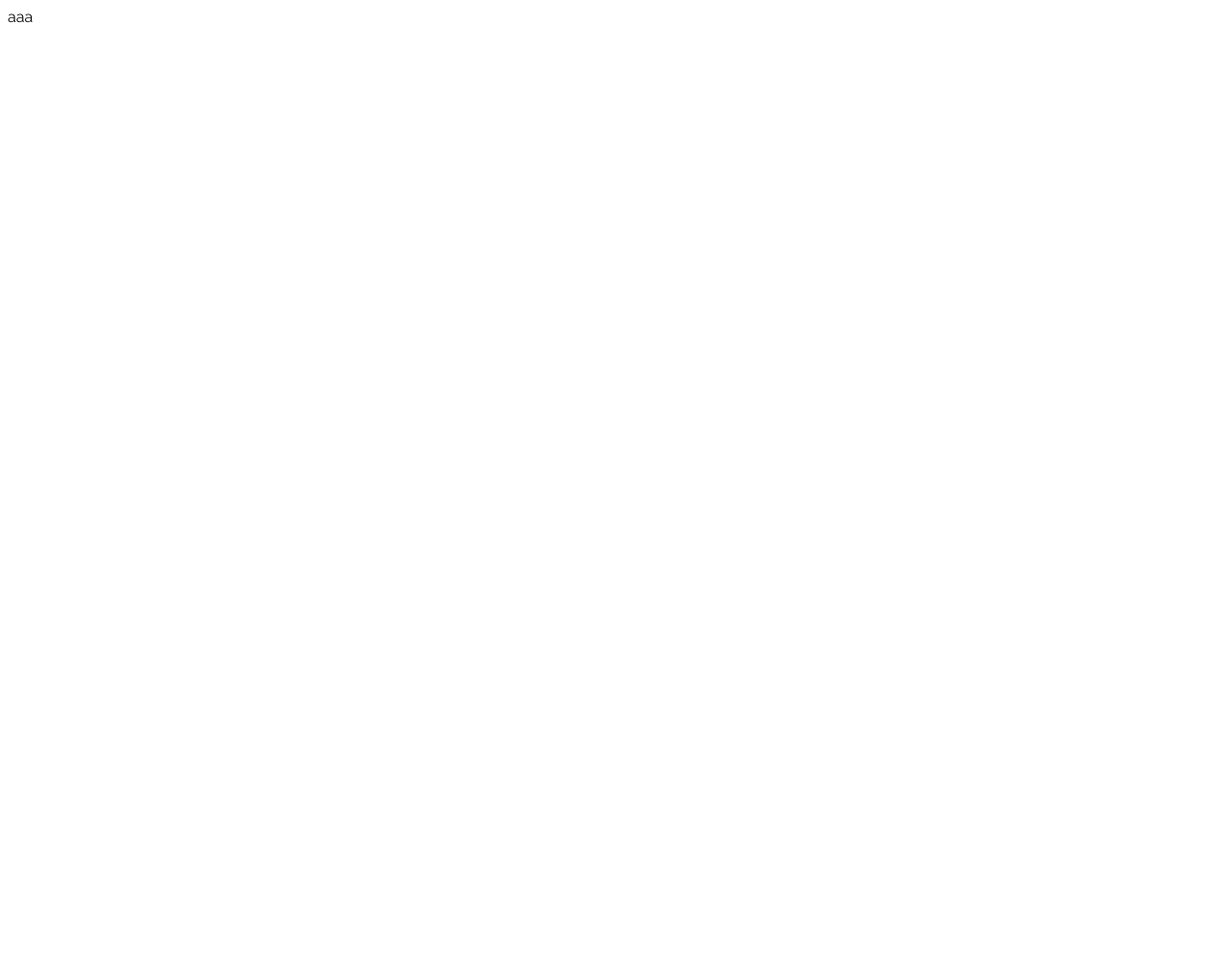
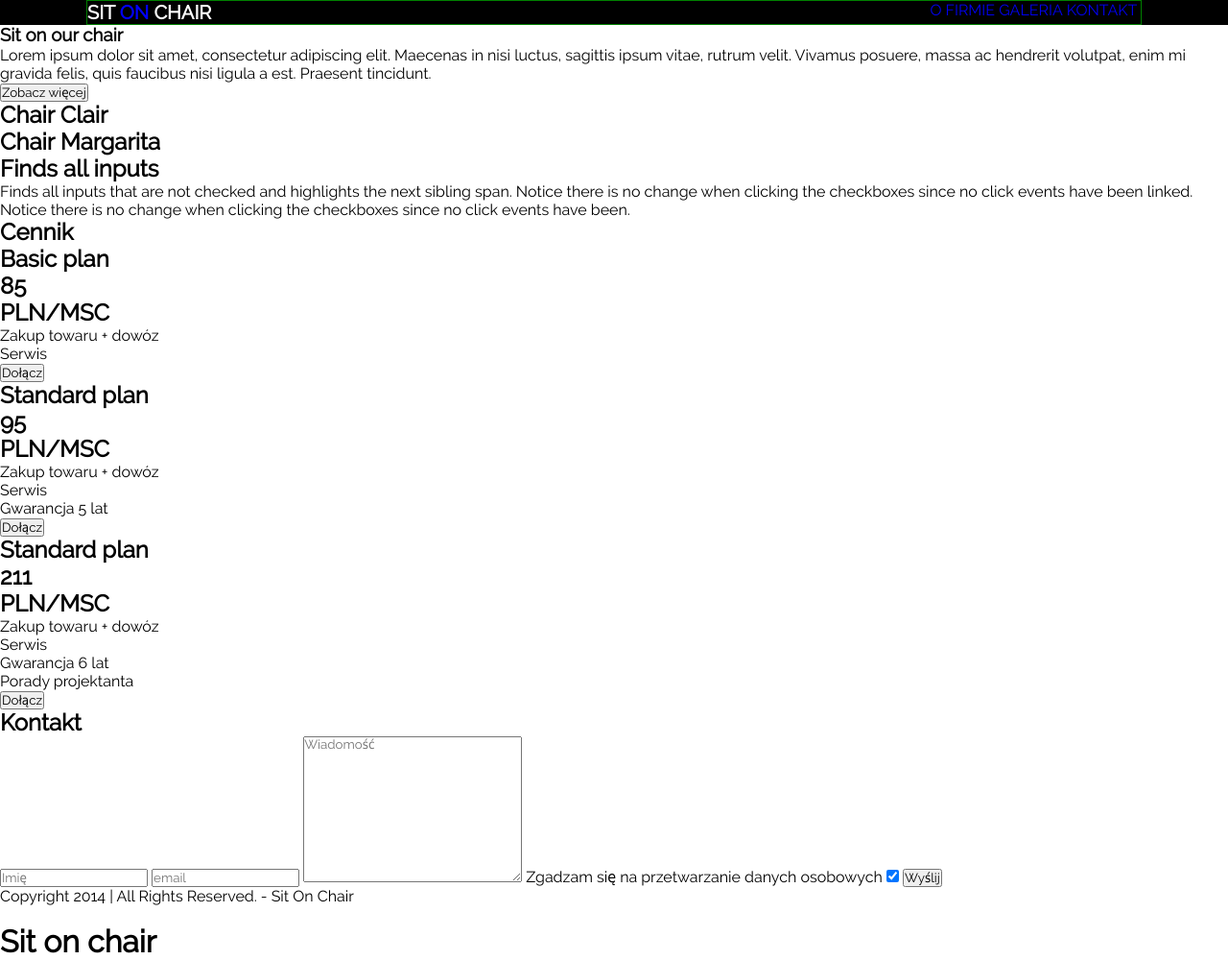
Before and after one commit to marcinho51/Sit_on_Chair, a plain HTML site: page index.html in a window 1280 px wide. Shown: the whole page at 96% size. Before the commit the page ends 800 px from the top, so only its background shows below. Drawn offline with Linux system fonts and the light colour scheme.

Commit message:
html and css begin

```diff
--- a/css/style.css
+++ b/css/style.css
@@ -1,3 +1,19 @@
+/* general */
+
+* {
+    margin: 0;
+    padding: 0;
+    box-sizing: border-box;
+    font-family: 'ralewayregular', Tahoma, sans-serif;
+}
+
+.container {
+    width: 1100px;
+    margin: 0 auto;
+    border: 1px solid green;
+}
+
+
 /* fonts */
 
 @font-face {
@@ -7,6 +23,80 @@
     font-style: normal;
 }
 
-* {
-    font-family: 'ralewayregular', Tahoma, sans-serif;
+
+/* header */
+
+.menu {
+    display: flex;
+    justify-content: space-between;
 }
+
+.menuLeft {
+    width: 30%;
+}
+
+.menuRight {
+    width: 20%;
+}
+
+.menuRight a {
+    text-decoration: none;
+}
+
+header {
+    width: 100%;
+    background-color: black;
+    color: white;
+}
+
+header h1 {
+    text-transform: uppercase;
+    font-size: 20px;
+}
+
+header span {
+    color: blue;
+}
+
+.firstNav {
+    text-transform: uppercase;
+    list-style-type: none;
+}
+
+.firstNav li {
+    display: inline-block;
+}
+
+#dropdown {
+    position: relative;
+}
+
+.secondNav {
+    text-transform: none;
+    list-style-type: none;
+    position: absolute;
+    top: 30px;
+    right: 200px;
+    height: 100px;
+    width: 80px;
+    display: none;
+}
+
+#dropdown a:hover {
+    color: yellow;
+}
+
+
+/* section chairAndText */
+
+
+/* section chairOptions */
+
+
+/* section chairPrices */
+
+
+/* section chairContact */
+
+
+/* footer */
--- a/index.html
+++ b/index.html
@@ -11,23 +11,106 @@
 
 <body>
     <header>
-        aaa
+        <div class="menu container">
+            <div class="menuLeft">
+                <h1>Sit <span>on</span> chair</h1>
+            </div>
+            <div class="menuRight">
+                <nav>
+                    <ul class="firstNav">
+                        <li id="dropdown"><a href="#">O firmie</a></li>
+                        <ul class="secondNav">
+                            <li><a href="#">Aktualności</a></li>
+                            <li><a href="#">Nasz team</a></li>
+                            <li><a href="#">Historia</a></li>
+                        </ul>
+                        <li><a href="#">Galeria</a></li>
+                        <li><a href="#">Kontakt</a></li>
+                    </ul>
+                </nav>
+            </div>
+        </div>
     </header>
-    <section>
+    <section class="chairAndText">
+        <article class="chairPhoto">
 
+        </article>
+        <article class="chairText">
+            <h1>Sit on our chair</h1>
+            <p>Lorem ipsum dolor sit amet, consectetur adipiscing elit. Maecenas in nisi luctus, sagittis ipsum vitae, rutrum velit. Vivamus posuere, massa ac hendrerit volutpat, enim mi gravida felis, quis faucibus nisi ligula a est. Praesent tincidunt.</p>
+            <button>Zobacz więcej</button>
+        </article>
     </section>
-    <section>
-
+    <section class="chairOptions">
+        <article class="chairClair">
+            <div>
+                <h2>Chair <span>Clair</span></h2>
+            </div>
+        </article>
+        <article class="chairMargarita">
+            <div>
+                <h2>Chair <span>Margarita</span></h2>
+            </div>
+        </article>
+        <article class="textFindInputs">
+            <div>
+                <h2>Finds all inputs</h2>
+                <p>Finds all inputs that are not checked and highlights the next sibling span. Notice there is no change when clicking the checkboxes since no click events have been linked.</p>
+                <p>Notice there is no change when clicking the checkboxes since no click events have been.</p>
+            </div>
+        </article>
     </section>
-    <section>
-
+    <section class="prices">
+        <h1>Cennik</h1>
+        <div class="basicPlan">
+            <h1>Basic plan</h1>
+            <h1>85</h1>
+            <h2>PLN/MSC</h2>
+            <p>Zakup towaru + dowóz</p>
+            <p>Serwis</p>
+            <button>Dołącz</button>
+        </div>
+        <div class="standardPlan">
+            <h1>Standard plan</h1>
+            <h1>95</h1>
+            <h2>PLN/MSC</h2>
+            <p>Zakup towaru + dowóz</p>
+            <p>Serwis</p>
+            <p>Gwarancja 5 lat</p>
+            <button>Dołącz</button>
+        </div>
+        <div class="advancedPlan">
+            <h1>Standard plan</h1>
+            <h1>211</h1>
+            <h2>PLN/MSC</h2>
+            <p>Zakup towaru + dowóz</p>
+            <p>Serwis</p>
+            <p>Gwarancja 6 lat</p>
+            <p>Porady projektanta</p>
+            <button>Dołącz</button>
+        </div>
     </section>
-    <section>
+    <section class="contact">
+        <h1>Kontakt</h1>
+        <form action="#">
+            <input type="text" name="userName" id="name" placeholder="Imię">
+            <input type="email" name="userEmail" id="email" placeholder="email">
+            <textarea name="message" id="" cols="30" rows="10" placeholder="Wiadomość"></textarea>
+            <label for="agree">Zgadzam się na przetwarzanie danych osobowych
+            <input type="checkbox" name="agree" checked></label>
+            <label for="send"><input type="submit" value="Wyślij"></label>
+        </form>
+        <div class="redChair"></div>
 
     </section>
 
     <footer>
-
+        <p>Copyright 2014 | All Rights Reserved. - Sit On Chair</p>
+        <img src="" alt="">
+        <img src="" alt="">
+        <img src="" alt="">
+        <img src="" alt="">
+        <h1>Sit on chair</h1>
     </footer>
 </body>
 
```
